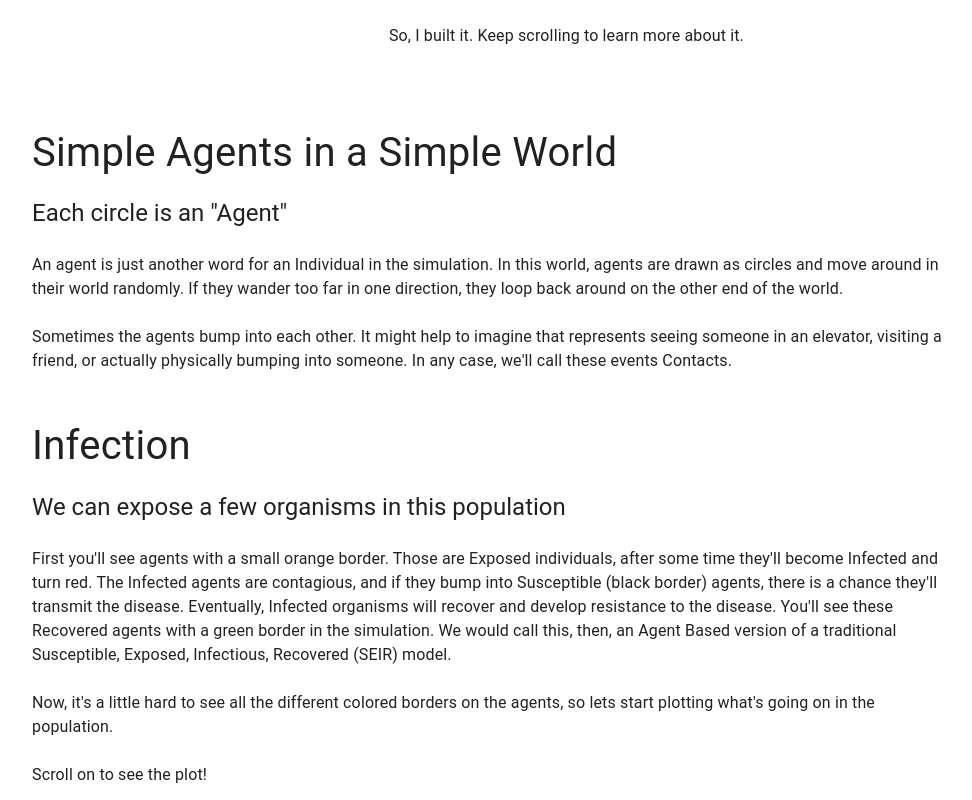
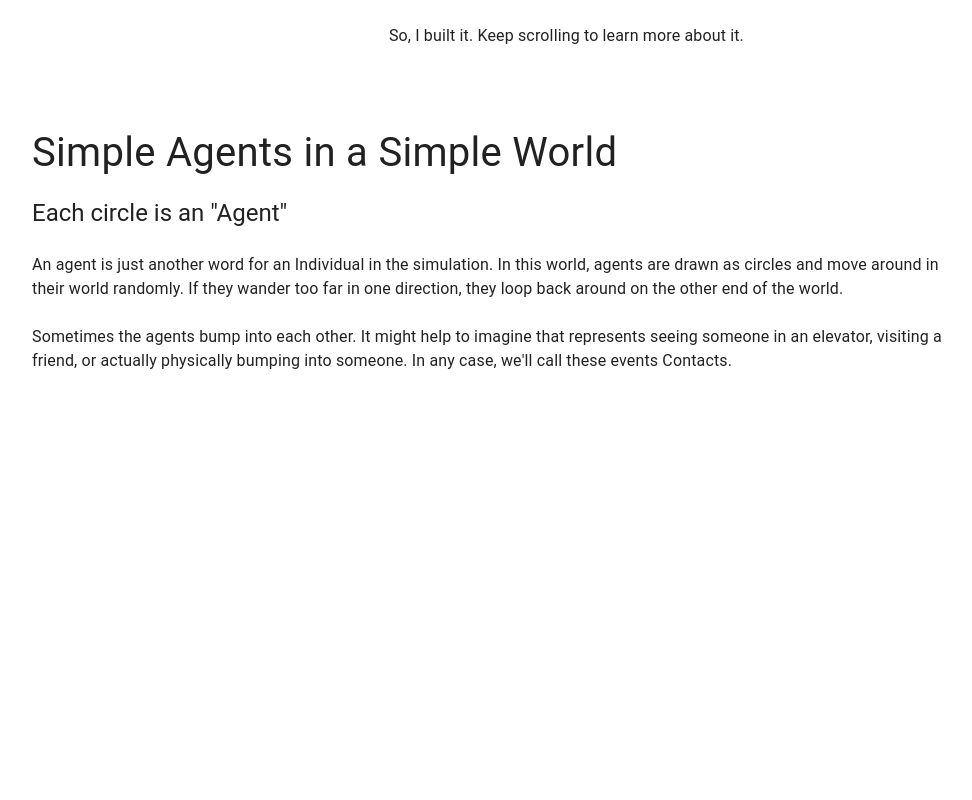
Before and after one commit to song88180/InfectiousMatter_React, a React (Create React App) app: page / in a window 1280 px wide. Shown: the part 1360-2160 px from the top of the page, without its empty margins (64-1036 px from the left). Built offline with nearby package versions, Linux system fonts and the light colour scheme.

Commit message:
Spacing Simulation block

```diff
--- a/src/Simulation.js
+++ b/src/Simulation.js
@@ -56,7 +56,7 @@ function Component_render(obj){
 export default function Simulation({data}) {
   const classes = useStyles();
   return (
-    <Box my={4} className={classes.root}>
+    <Box my={4} className={classes.root} minHeight={750}>
       <Typography variant='h4'>
         {data.title}
       </Typography>
```
Also changed, not shown: 1 other file (tests, documents, lock files or other folders).
